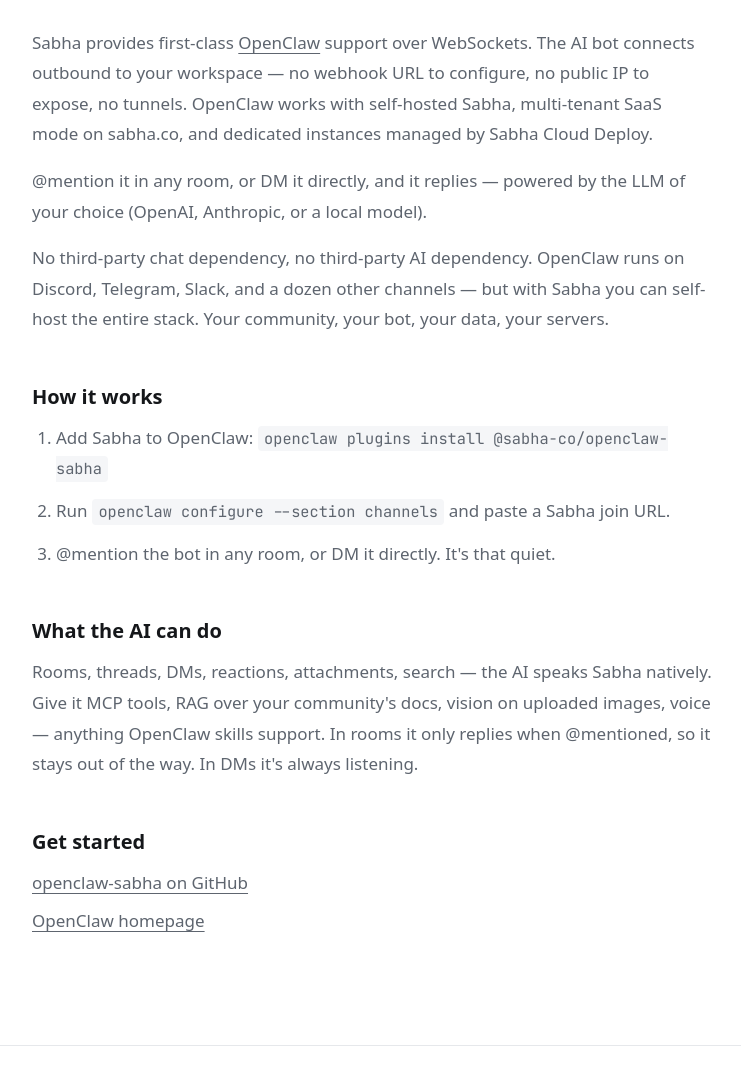
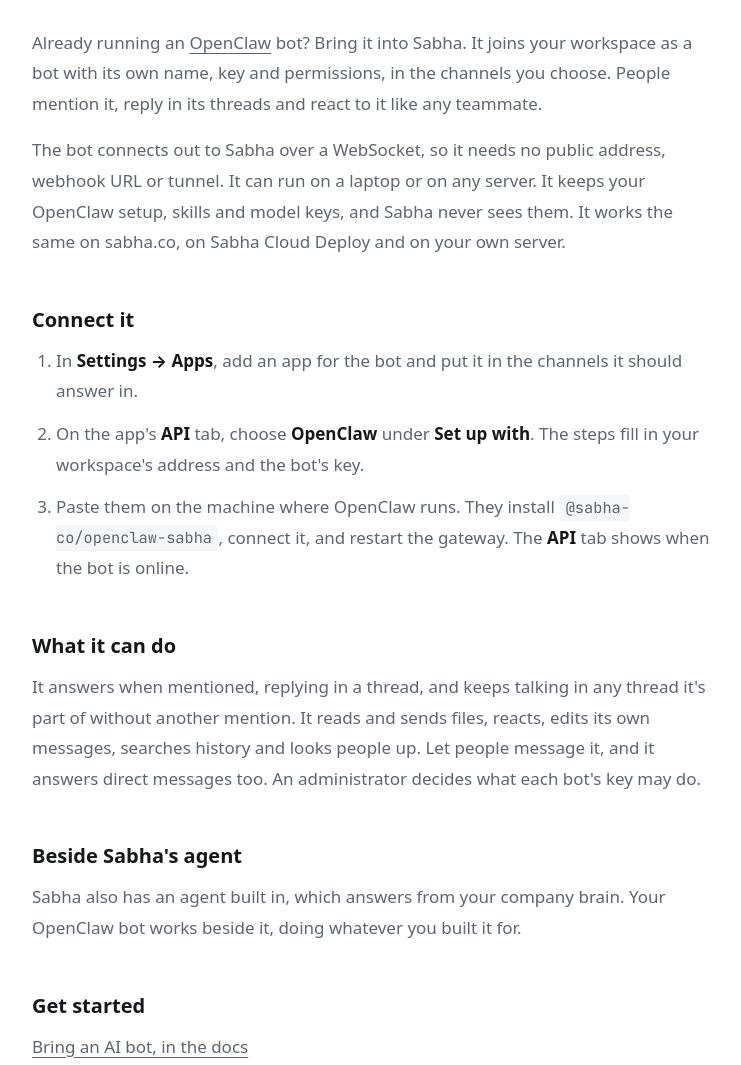
Before and after one commit to sabha-co/website, an Astro site in the folder apps/marketing/: page /openclaw in a window 1280 px wide. Shown: the part 920-1985 px from the top of the page, without its empty margins (268-1009 px from the left). Built offline with nearby package versions, Linux system fonts and the light colour scheme; Astro itself is replaced by a stand-in of ours.

Commit message:
Rewrite the OpenClaw page for teams bringing their own bot
OpenClaw is a bot a team brings, set up from the app's API tab with the current openclaw-sabha package, beside Sabha's built-in agent. Channels instead of rooms, no community pitch, and what it does matches the package: threads, files, reactions, edits, search and DMs when allowed.

```diff
--- a/apps/marketing/src/pages/openclaw.astro
+++ b/apps/marketing/src/pages/openclaw.astro
@@ -3,30 +3,33 @@ import Prose from "../layouts/Prose.astro";
 import FeatureVideo from "../components/FeatureVideo.astro";
 ---
 
-<Prose title="OpenClaw on Sabha — Open Source AI Assistant for Communities" description="Run an AI assistant — OpenAI, Anthropic, or local LLMs — inside Sabha rooms and DMs. Open source, self-hosted, no webhook URL needed." label="INTEGRATION" heading="OpenClaw on Sabha">
+<Prose title="OpenClaw on Sabha: bring your OpenClaw bot to your team's chat" description="Bring the OpenClaw bot you already run into Sabha, the agent-native, open-source alternative to Slack. It connects over a WebSocket, so it needs no public address." label="INTEGRATION" heading="OpenClaw on Sabha">
   <img slot="mark" src="/_site/logos/openclaw-claw.svg" alt="OpenClaw" width="56" height="56" />
-  <FeatureVideo slot="figure" name="bot" width={1280} height={720} label="An OpenClaw AI agent in a Sabha room" />
-  <p>Sabha provides first-class <a href="https://openclaw.ai" target="_blank" rel="noopener" class="landing-link">OpenClaw</a> support over WebSockets. The AI bot connects outbound to your workspace — no webhook URL to configure, no public IP to expose, no tunnels. OpenClaw works with self-hosted Sabha, multi-tenant SaaS mode on sabha.co, and dedicated instances managed by Sabha Cloud Deploy.</p>
+  <FeatureVideo slot="figure" name="bot" width={1280} height={720} label="An OpenClaw bot replying in a Sabha channel" />
+  <p>Already running an <a href="https://openclaw.ai" target="_blank" rel="noopener" class="landing-link">OpenClaw</a> bot? Bring it into Sabha. It joins your workspace as a bot with its own name, key and permissions, in the channels you choose. People mention it, reply in its threads and react to it like any teammate.</p>
 
-  <p>@mention it in any room, or DM it directly, and it replies — powered by the LLM of your choice (OpenAI, Anthropic, or a local model).</p>
+  <p>The bot connects out to Sabha over a WebSocket, so it needs no public address, webhook URL or tunnel. It can run on a laptop or on any server. It keeps your OpenClaw setup, skills and model keys, and Sabha never sees them. It works the same on sabha.co, on Sabha Cloud Deploy and on your own server.</p>
 
-  <p>No third-party chat dependency, no third-party AI dependency. OpenClaw runs on Discord, Telegram, Slack, and a dozen other channels — but with Sabha you can self-host the entire stack. Your community, your bot, your data, your servers.</p>
-
-  <h3>How it works</h3>
+  <h3>Connect it</h3>
 
   <ol>
-    <li>Add Sabha to OpenClaw: <code>openclaw plugins install @sabha-co/openclaw-sabha</code></li>
-    <li>Run <code>openclaw configure --section channels</code> and paste a Sabha join URL.</li>
-    <li>@mention the bot in any room, or DM it directly. It's that quiet.</li>
+    <li>In <strong>Settings → Apps</strong>, add an app for the bot and put it in the channels it should answer in.</li>
+    <li>On the app's <strong>API</strong> tab, choose <strong>OpenClaw</strong> under <strong>Set up with</strong>. The steps fill in your workspace's address and the bot's key.</li>
+    <li>Paste them on the machine where OpenClaw runs. They install <code>@sabha-co/openclaw-sabha</code>, connect it, and restart the gateway. The <strong>API</strong> tab shows when the bot is online.</li>
   </ol>
 
-  <h3>What the AI can do</h3>
+  <h3>What it can do</h3>
 
-  <p>Rooms, threads, DMs, reactions, attachments, search — the AI speaks Sabha natively. Give it MCP tools, RAG over your community's docs, vision on uploaded images, voice — anything OpenClaw skills support. In rooms it only replies when @mentioned, so it stays out of the way. In DMs it's always listening.</p>
+  <p>It answers when mentioned, replying in a thread, and keeps talking in any thread it's part of without another mention. It reads and sends files, reacts, edits its own messages, searches history and looks people up. Let people message it, and it answers direct messages too. An administrator decides what each bot's key may do.</p>
+
+  <h3>Beside Sabha's agent</h3>
+
+  <p>Sabha also has an agent built in, which answers from your company brain. Your OpenClaw bot works beside it, doing whatever you built it for.</p>
 
   <h3>Get started</h3>
 
   <ul class="landing-links">
+    <li><a href="/docs/apps/ai-agents/" class="landing-link">Bring an AI bot, in the docs</a></li>
     <li><a href="https://github.com/sabha-co/openclaw-sabha" target="_blank" rel="noopener" class="landing-link">openclaw-sabha on GitHub</a></li>
     <li><a href="https://openclaw.ai" target="_blank" rel="noopener" class="landing-link">OpenClaw homepage</a></li>
   </ul>
```
